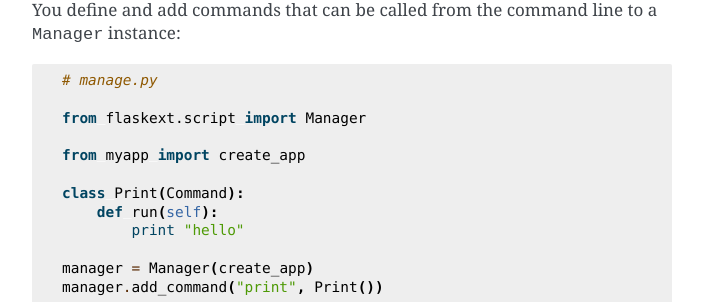
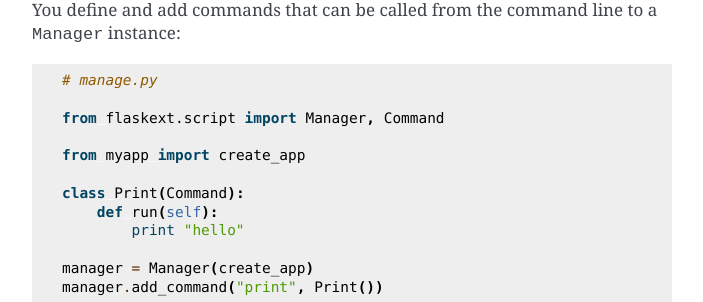
Before and after one commit to smurfix/flask-script, a Sphinx documentation site: the page built from docs/index.rst, in a window 1280 px wide and 900 px high. Shown: the part 244-546 px from the top of the window, without its empty margins (288-991 px from the left). Built offline with Sphinx 7.4.7, drawn with Linux system fonts in a browser that asks for light colours.

Commit message:
doc fixes

```diff
--- a/docs/index.rst
+++ b/docs/index.rst
@@ -9,7 +9,7 @@
 
     # manage.py
 
-    from flaskext.script import Manager
+    from flaskext.script import Manager, Command
 
     from myapp import create_app
 
@@ -344,5 +344,5 @@
         :param dest: The name of the attribute to be added to the object returned by parse_args().
 
 .. _Flask: http://flask.pocoo.org
-.. _Bitbucket: http://bitbucket.org/danjac/Flask-Script
+.. _Bitbucket: http://bitbucket.org/danjac/flask-script
 .. _argparse: http://pypi.python.org/pypi/argparse
```
